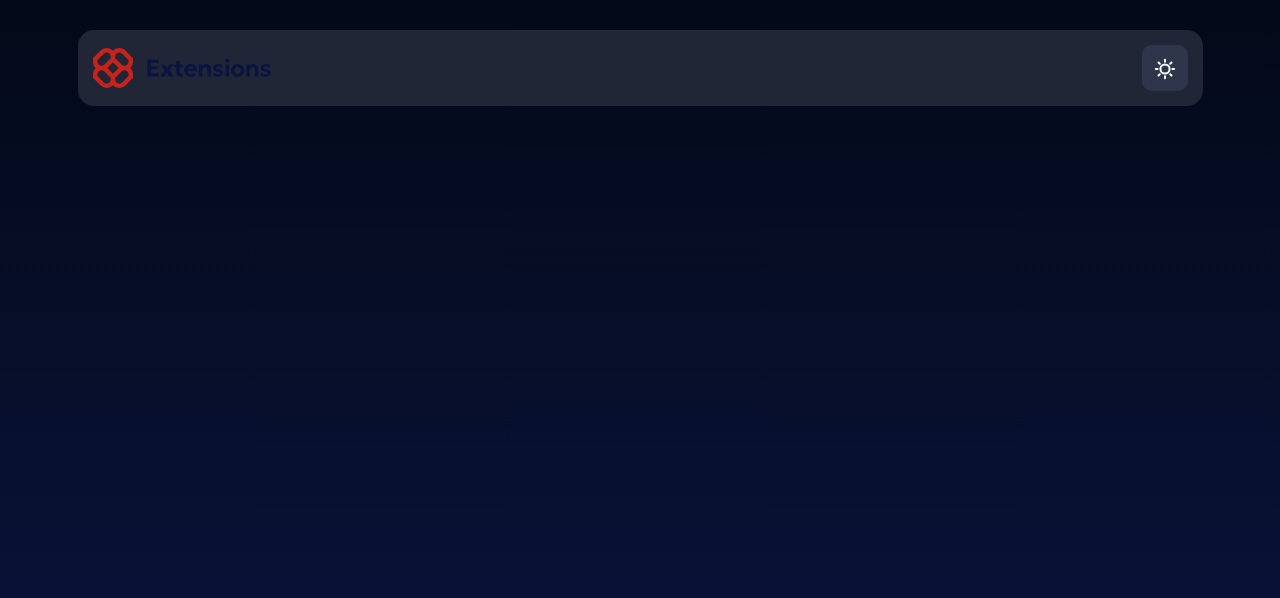
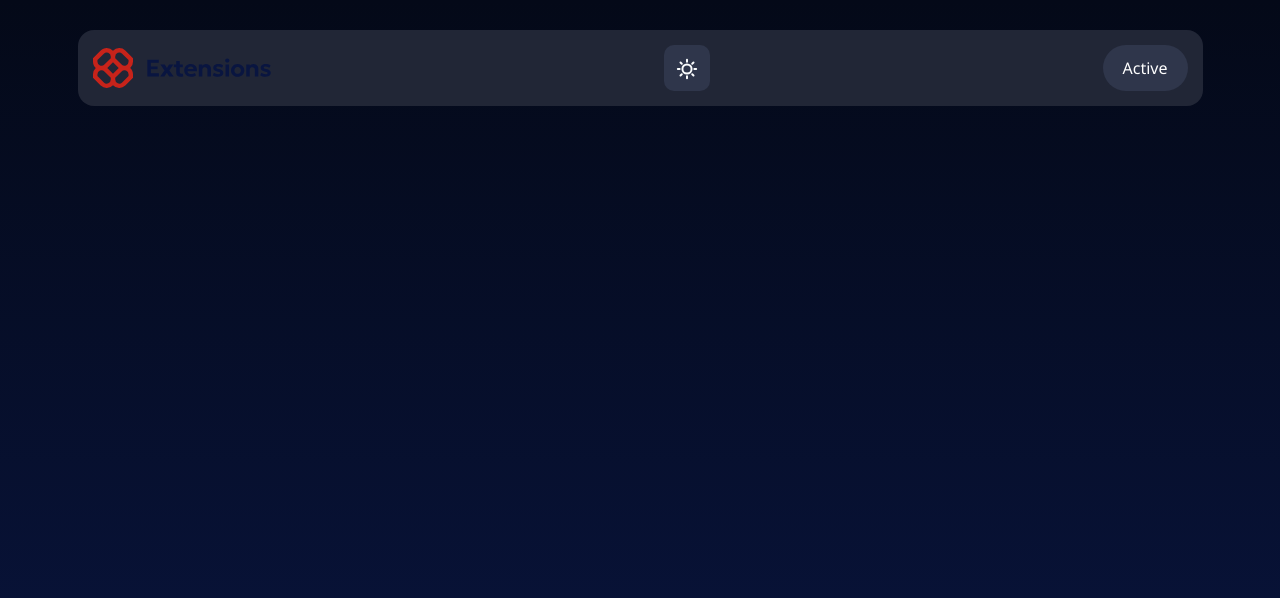
Before and after one commit to Sandeep-Murmu/FM-browser-extensions-manager-ui-main, a React (Create React App) app: page / in a window 1280 px wide. Shown: the top 598 px of the page. Built offline with nearby package versions, Linux system fonts and the light colour scheme.

Commit message:
add text-button component

```diff
--- a/src/components/extention-header.js
+++ b/src/components/extention-header.js
@@ -1,16 +1,19 @@
 import logo from "../assets/images/logo.svg";
 import logoTheme from "../assets/images/icon-sun.svg";
-import ButtonIcon from "./cstmButton";
+import ButtonIcon from "./icon-Button";
+import ButtonText from "./text-button";
 export default function ExtentionHeader() {
   return (
     <>
       <div className="extention-header p-4">
         <img src={logo} alt="logo" />
         <ButtonIcon
-          btnClass="extention-header__btn"
+          btnClass="button--icon"
           src={logoTheme}
           alt="logo"
         />
+
+        <ButtonText btnContent="Active" btnClass="button--text" />
       </div>
     </>
   );
--- /dev/null
+++ b/src/components/text-button.js
@@ -0,0 +1,7 @@
+export default function ButtonText({ btnClass = "", btnContent }) {
+  return (
+    <>
+      <button className={btnClass}>{btnContent}</button>
+    </>
+  );
+}
--- a/src/index.css
+++ b/src/index.css
@@ -68,7 +68,7 @@ body {
 }
 
 /* .extention-header__btn:active, */
-.extention-header__btn {
+.button--icon {
   background: var(--neutral-700);
   padding: 0.6rem;
   border: none;
@@ -76,3 +76,18 @@ body {
   height: 4.6rem;
   border-radius: 1rem;
 }
+
+.button--text {
+  border: none;
+  background: var(--neutral-700);
+
+  padding: 1rem 2rem;
+  border-radius: 100px;
+  color: #fff;
+}
+
+.button--icon:active,
+.button--text:active {
+  outline: 2px solid var(--Red-500) !important;
+  outline-offset: 1px;
+}
```
Also changed, not shown: src/components/icon-Button.js (renamed from src/components/cstmButton.js).
